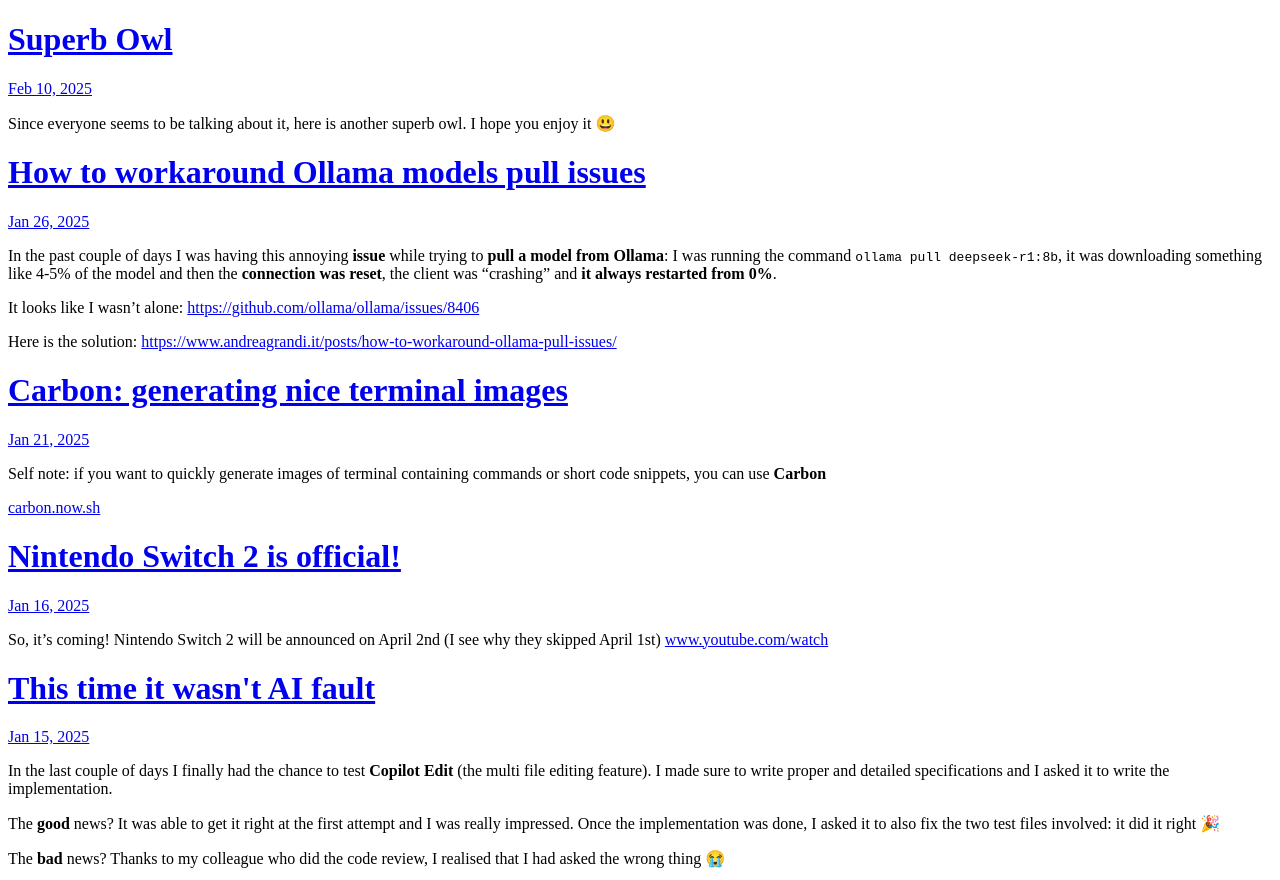
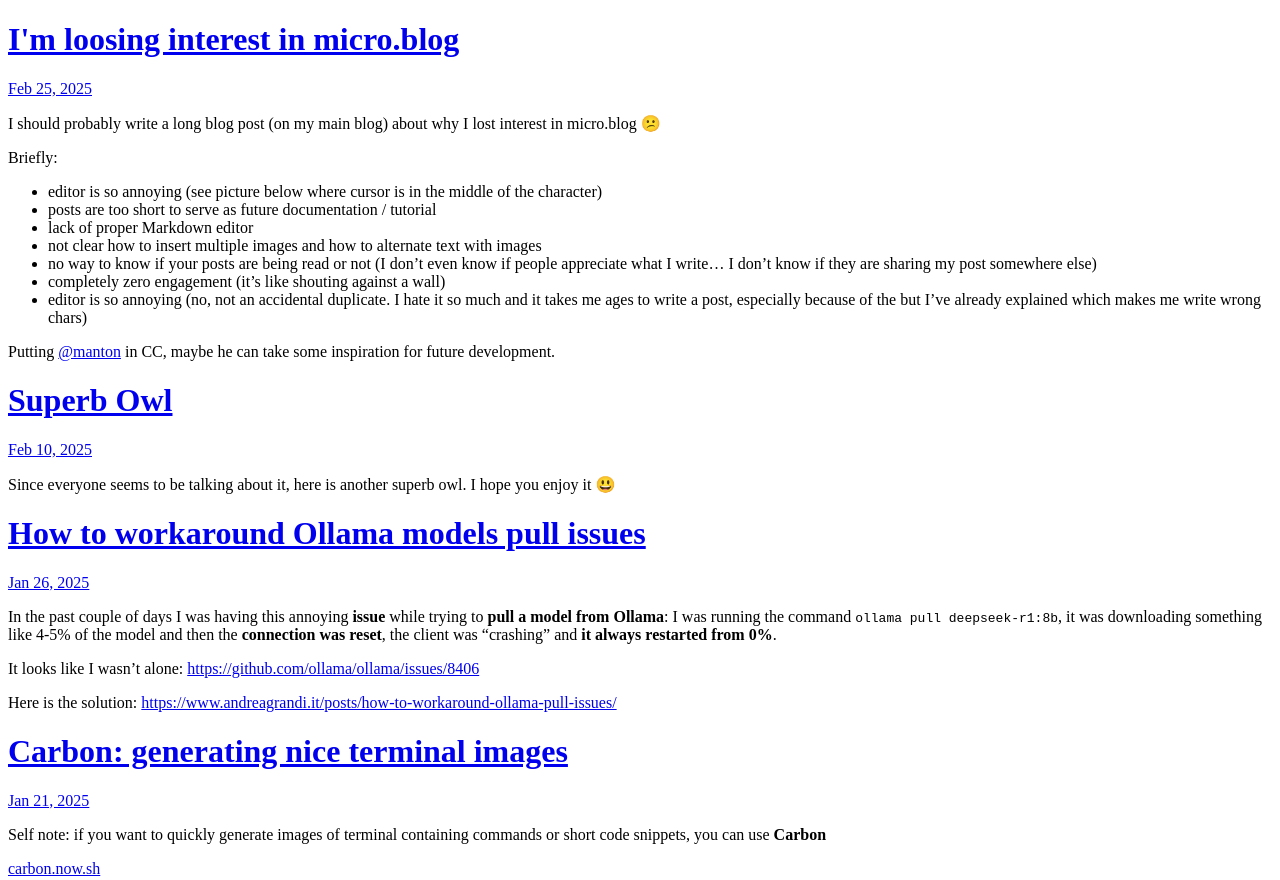
Before and after one commit to andreagrandi/microblog-archive, a plain HTML site: page index.html in a window 1280 px wide. Shown: the top 880 px of the page. Drawn offline with Linux system fonts and the light colour scheme.

Commit message:
Archiving from Micro.blog.

```diff
--- a/index.html
+++ b/index.html
@@ -21,6 +21,31 @@
 <div class="h-feed">
 
 
+
+	  <div class="h-entry">
+
+			<h1><a href="https://micro.andreagrandi.it/2025/02/25/im-loosing-interest-in-microblog/">I&#39;m loosing interest in micro.blog</a></h1>
+
+
+		<a href="https://micro.andreagrandi.it/2025/02/25/im-loosing-interest-in-microblog/" class="u-url"><time class="dt-published" datetime="2025-02-25 11:00:56 &#43;0100">Feb 25, 2025</time></a>
+
+		<div class="e-content">
+			 <p>I should probably write a long blog post (on my main blog) about why I lost interest in micro.blog 😕</p>
+<p>Briefly:</p>
+<ul>
+<li>editor is so annoying (see picture below where cursor is in the middle of the character)</li>
+<li>posts are too short to serve as future documentation / tutorial</li>
+<li>lack of proper Markdown editor</li>
+<li>not clear how to insert multiple images and how to alternate text with images</li>
+<li>no way to know if your posts are being read or not (I don&rsquo;t even know if people appreciate what I write&hellip; I don&rsquo;t know if they are sharing my post somewhere else)</li>
+<li>completely zero engagement (it&rsquo;s like shouting against a wall)</li>
+<li>editor is so annoying (no, not an accidental duplicate. I hate it so much and it takes me ages to write a post, especially because of the but I&rsquo;ve already explained which makes me write wrong chars)</li>
+</ul>
+<p>Putting <a href="https://micro.blog/manton">@manton</a> in CC, maybe he can take some inspiration for future development.</p>
+<!-- raw HTML omitted -->
+
+		</div>
+	  </div>
 
 	  <div class="h-entry">
 
```
